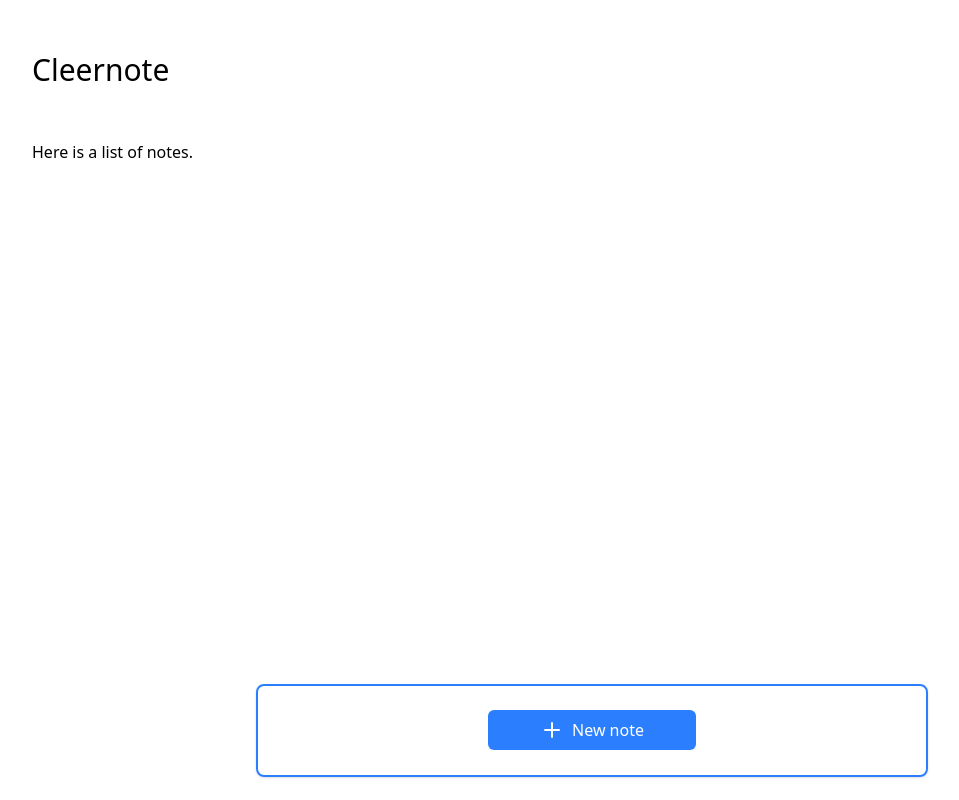
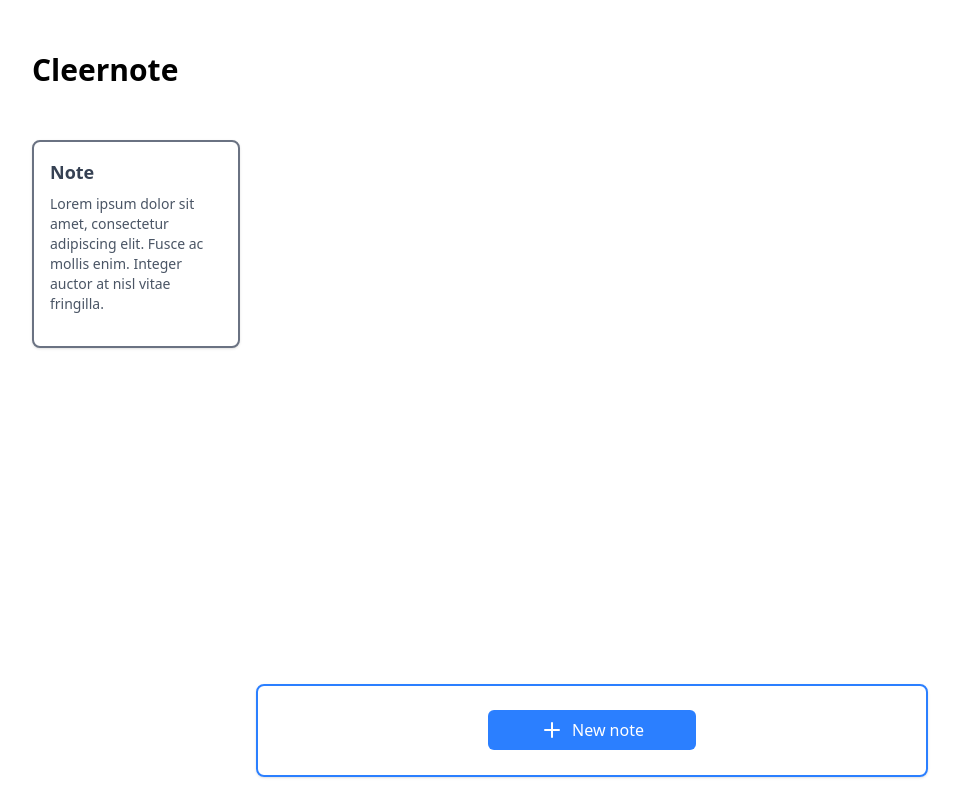
Before and after one commit to rafajdev/Cleernote, a React (Vite) app: page / in a window 1280 px wide. Shown: the whole page, without its empty margins (48-1007 px from the left). Built offline with nearby package versions, Linux system fonts and the light colour scheme.

Commit message:
feat/style: Implementa card ao componente NoteList e altera formatação do código

```diff
--- a/src/pages/NoteList.tsx
+++ b/src/pages/NoteList.tsx
@@ -1,17 +1,18 @@
-import Button from "../components/Button";
-import Navbar from "../components/Navbar";
+import Button from '../components/Button';
+import Card from '../components/Card';
+import Navbar from '../components/Navbar';
 import { Plus } from 'lucide-react';
 
 export default function NoteList() {
 	return (
-    <div className="flex flex-col w-dvw h-dvh">
-      <header className="flex items-center h-3/14 px-20">
-        <h1 className="text-3xl">Cleernote</h1>
+		<div className='flex flex-col w-dvw h-dvh'>
+			<header className='flex items-center h-3/14 px-20'>
+				<h1 className='text-3xl font-semibold'>Cleernote</h1>
 			</header>
-      <main className="h-8/10 px-20">
-        <p>Here is a list of notes.</p>
+			<main className='flex flex-wrap gap-10 h-8/10 px-20'>
+				<Card />
 			</main>
-      <footer className="flex justify-center items-center h-3/14 px-20">
+			<footer className='flex justify-center items-center h-3/14 px-20'>
 				<Navbar>
 					<Button>
 						<Plus />
@@ -20,5 +21,5 @@ export default function NoteList() {
 				</Navbar>
 			</footer>
 		</div>
-  )
+	);
 }
```
Lines whose indentation alone changed are shown as unchanged.
